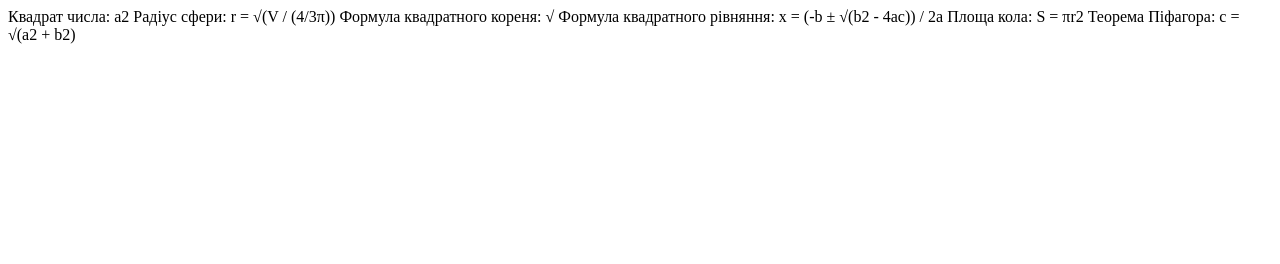
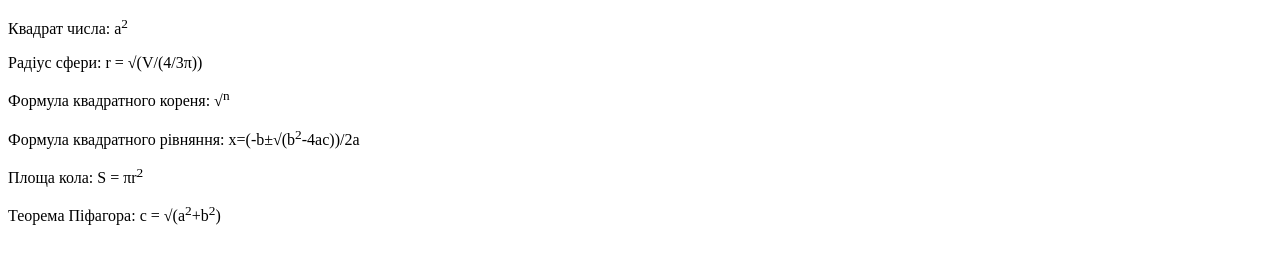
Before and after one commit to EvgenShmyrin/HTML-CSS, a plain HTML site: page Lesson1/Exercise2.html in a window 1280 px wide. Drawn offline with Linux system fonts and the light colour scheme.

Commit message:
Зроблено завдання1 урока

```diff
--- a/Lesson1/Exercise2.html
+++ b/Lesson1/Exercise2.html
@@ -5,16 +5,16 @@
     <title>Title</title>
 </head>
 <body>
-Квадрат числа: a2
+<p>Квадрат числа: a<sup>2</sup><p>
 
-Радіус сфери: r = √(V / (4/3π))
+<p>Радіус сфери: r = &radic;(V/(4/3&#960;))<p>
 
-Формула квадратного кореня: √
+<p>Формула квадратного кореня: &radic;<sup>n</sup><p>
 
-Формула квадратного рівняння: x = (-b ± √(b2 - 4ac)) / 2a
+<p>Формула квадратного рівняння: x=(-b&#177;√(b<sup>2</sup>-4ac))/2a<p>
 
-Площа кола: S = πr2
+<p>Площа кола: S = &#960;r<sup>2</sup><p>
 
-Теорема Піфагора: c = √(a2 + b2)
+<p>Теорема Піфагора: c = &radic;(a<sup>2</sup>+b<sup>2</sup>)<p>
 </body>
 </html>
--- a/index.js
+++ /dev/null
@@ -1 +0,0 @@
-console.log('Happy developing ✨')
```
Also changed, not shown: package.json (deleted, +0 -10 lines).
